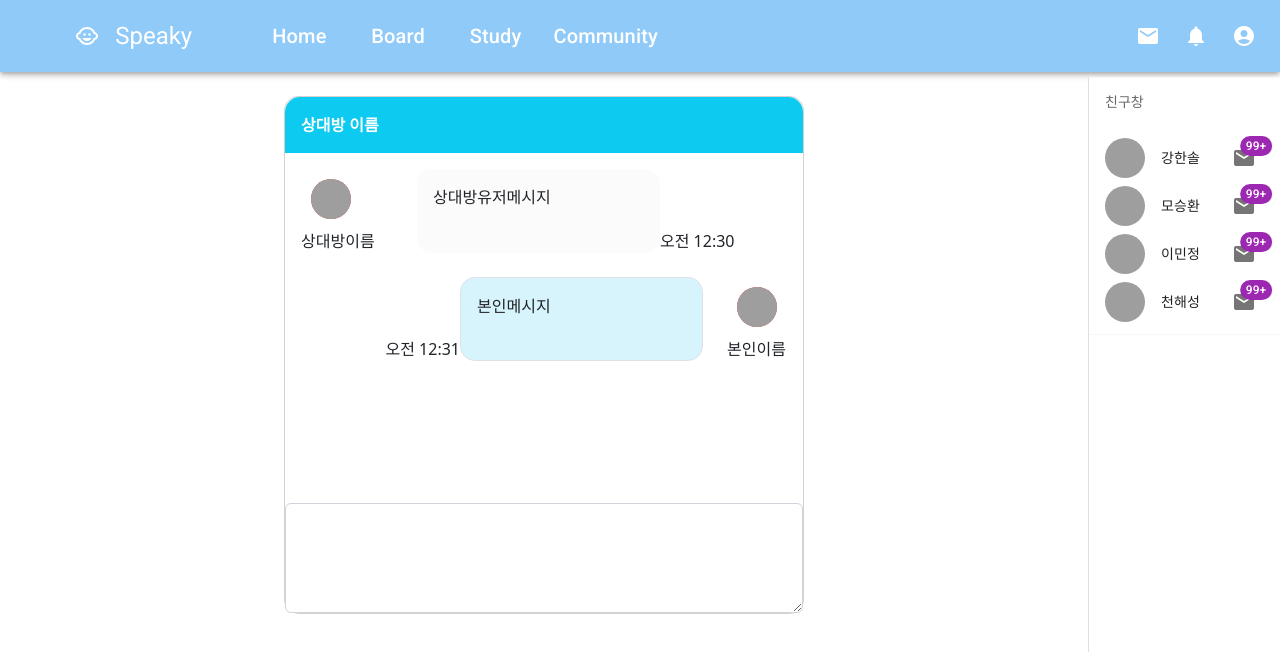
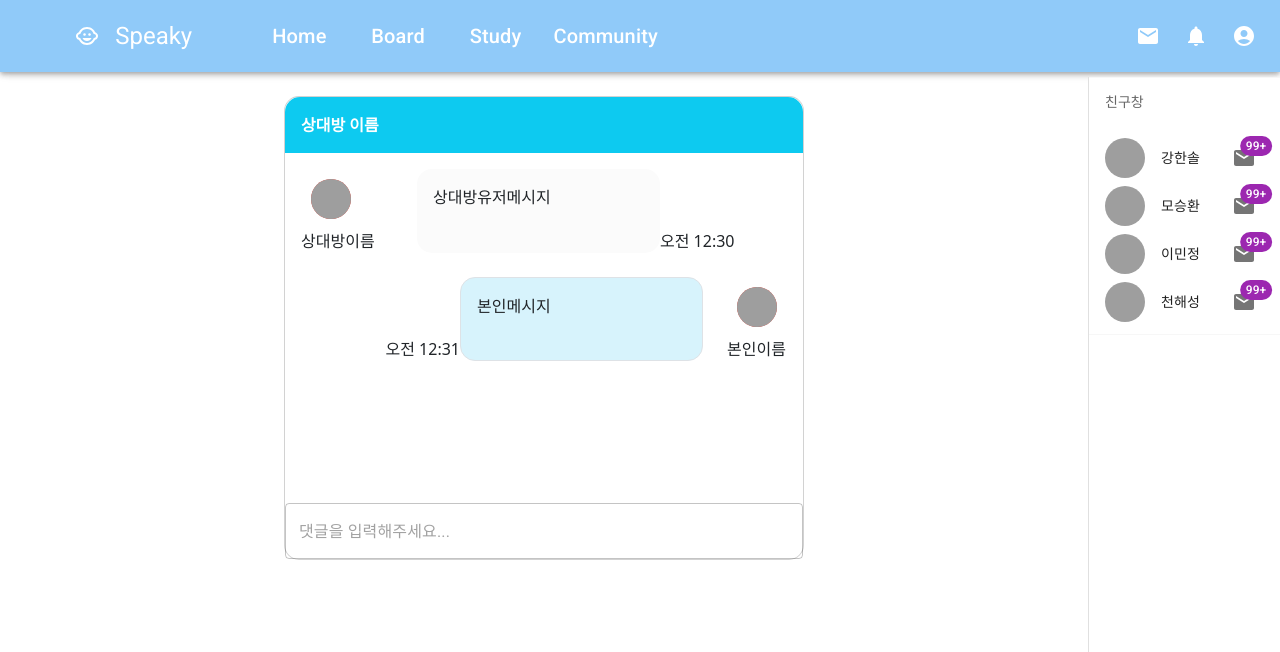
Before and after one commit to SPEAKIES/SPEAKY, a React (Create React App) app in the folder speaky_front/: page /chat in a window 1280 px wide. Shown: the top 652 px of the page. Built offline with nearby package versions, Linux system fonts and the light colour scheme; grey boxes are pictures that could not be loaded.

Commit message:
Update Chat.js

```diff
--- a/speaky_front/src/components/Chat.js
+++ b/speaky_front/src/components/Chat.js
@@ -1,4 +1,4 @@
-import React from 'react';
+import React, { useRef } from 'react';
 import {
   MDBContainer,
   MDBRow,
@@ -11,13 +11,16 @@ import {
 import Avatar from '@mui/material/Avatar';
 import { red } from '@mui/material/colors';
 import { useLocation } from 'react-router';
+import TextField from '@mui/material/TextField';
 
 export default function Chat() {
   const location = useLocation();
+  const messageContent = useRef();
   console.log(location.state);
 
   const test = (e) => {
     if (e.key === 'Enter') {
+      console.log(messageContent.current.value);
       //메시지 입력하면 들어가는거 구현하면됨.
     }
   };
@@ -85,10 +88,11 @@ export default function Chat() {
                 </div>
               </div>
             </MDBCardBody>
-            <MDBTextArea
-              className="form-outline"
-              id="textAreaExample"
-              rows={4}
+            <TextField
+              sx={{ width: '100%' }}
+              placeholder="댓글을 입력해주세요..."
+              multiline
+              inputRef={messageContent}
               onKeyPress={test}
             />
           </MDBCard>
```
